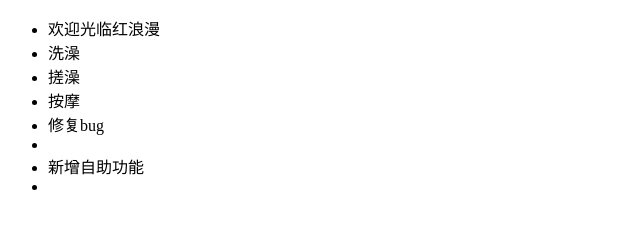
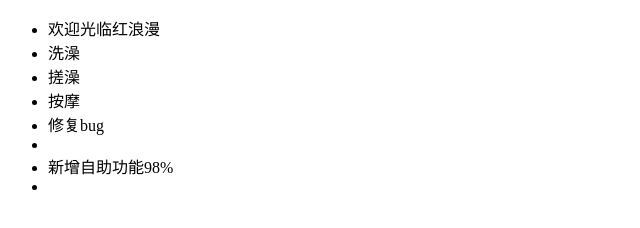
Before and after one commit to 18639710721/dbbath, a plain HTML site: page index.htm in a window 1280 px wide. Shown: the full height of the page, 0-640 px from the left. Drawn offline with Linux system fonts and the light colour scheme.

Commit message:
进度98%

```diff
--- a/index.htm
+++ b/index.htm
@@ -13,7 +13,7 @@
         <li>搓澡</li>
         <li>按摩</li>
 	<li>修复bug<li>
-        <li>新增自助功能<li>
+        <li>新增自助功能98%<li>
     </ul>
 </body>
 </html>
```
